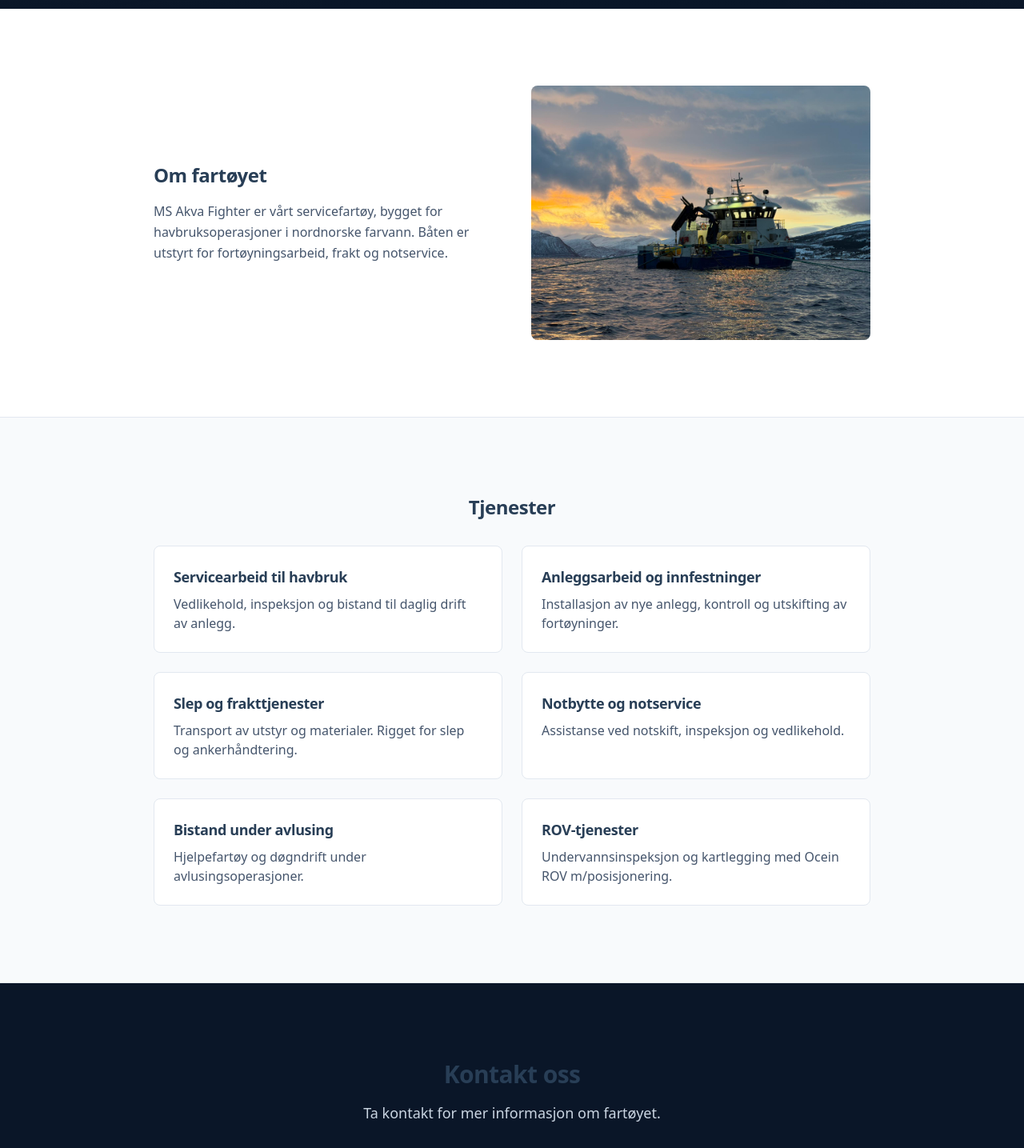
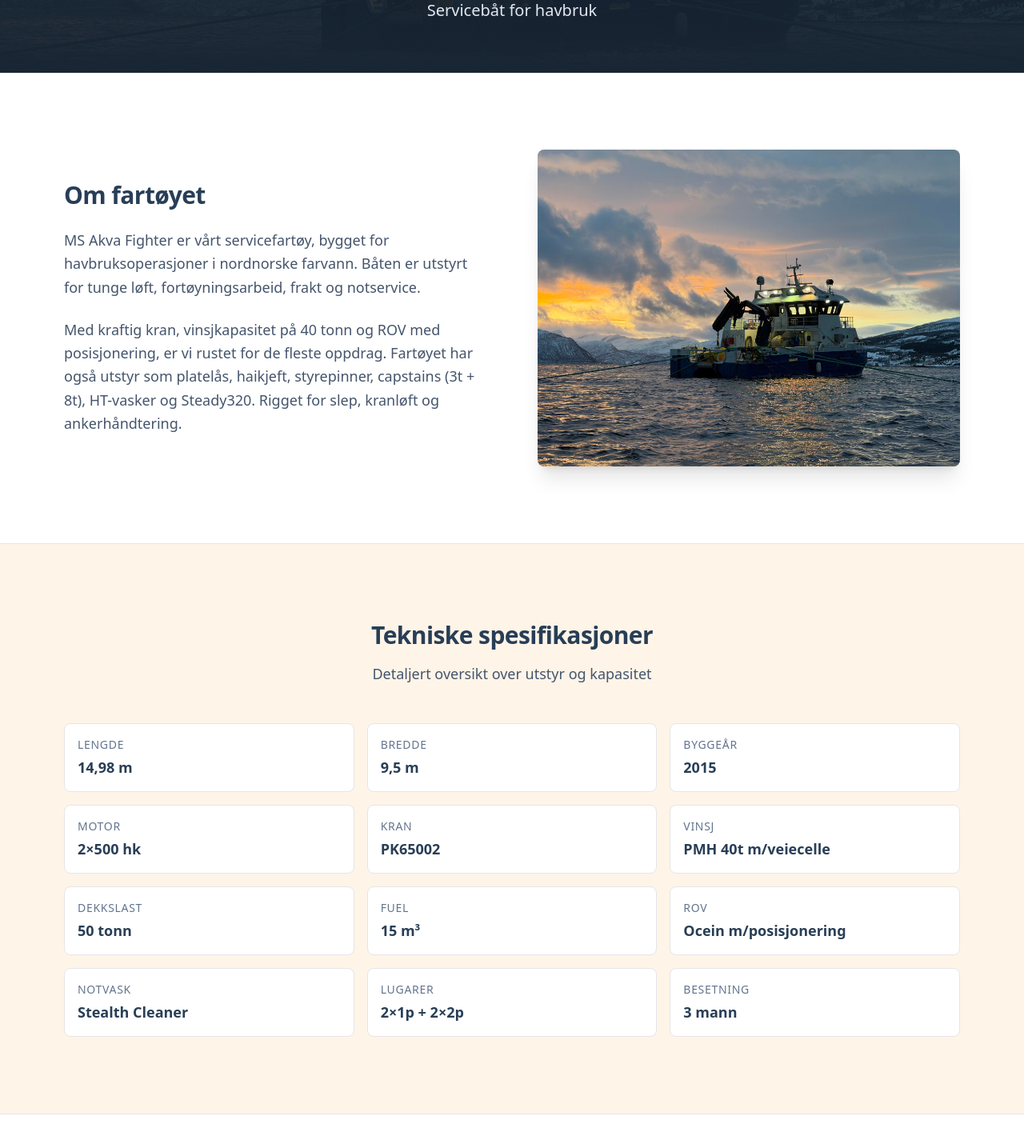
Before and after one commit to maritimbemanning/zeonaqua, a Next.js app: page /akva-fighter in a window 1280 px wide. Shown: the part 389-1824 px from the top of the page at 80% size. Built offline with nearby package versions, Linux system fonts and the light colour scheme.

Commit message:
feat: update pages with new branding, technical specs and components
Co-authored-by: isak <isak@bluecrew.no>

```diff
--- a/app/akva-fighter/page.tsx
+++ b/app/akva-fighter/page.tsx
@@ -3,6 +3,7 @@
 import Image from "next/image";
 import { motion } from "framer-motion";
 import SectionWrapper from "../components/SectionWrapper";
+import SpecGrid from "../components/SpecGrid";
 import { COMPANY, VESSEL, SERVICES } from "../lib/constants";
 
 const fadeIn = {
@@ -10,45 +11,66 @@ const fadeIn = {
   visible: { opacity: 1, y: 0, transition: { duration: 0.5, ease: "easeOut" as const } },
 };
 
+const vesselSpecs = [
+  { label: "Lengde", value: "14,98 m" },
+  { label: "Bredde", value: "9,5 m" },
+  { label: "Byggeår", value: "2015" },
+  { label: "Motor", value: "2×500 hk" },
+  { label: "Kran", value: "PK65002" },
+  { label: "Vinsj", value: "PMH 40t m/veiecelle" },
+  { label: "Dekkslast", value: "50 tonn" },
+  { label: "Fuel", value: "15 m³" },
+  { label: "ROV", value: "Ocein m/posisjonering" },
+  { label: "Notvask", value: "Stealth Cleaner" },
+  { label: "Lugarer", value: "2×1p + 2×2p" },
+  { label: "Besetning", value: "3 mann" },
+];
+
 export default function AkvaFighterPage() {
   return (
     <>
       {/* Hero */}
-      <section className="relative bg-[#0a1628] text-white min-h-[50vh] flex items-end">
+      <section className="relative bg-zeon-navy-dark text-white min-h-[60vh] flex items-end">
         <Image
           src="/images/MS_AkvaFighter.jpg"
           alt="MS Akva Fighter"
           fill
-          className="object-cover opacity-40"
+          className="object-cover opacity-50"
           priority
         />
-        <div className="absolute inset-0 bg-gradient-to-t from-[#0a1628] via-[#0a1628]/50 to-transparent" />
+        <div className="absolute inset-0 bg-gradient-to-t from-zeon-navy-dark via-zeon-navy-dark/40 to-transparent" />
 
         <div className="relative max-w-4xl mx-auto px-8 py-16 w-full text-center">
           <motion.div initial="hidden" animate="visible" variants={fadeIn}>
-            <h1 className="text-4xl md:text-5xl font-bold">{VESSEL.name}</h1>
-            <p className="mt-4 text-xl text-slate-300">{VESSEL.tagline}</p>
+            <h1 className="text-4xl md:text-5xl lg:text-6xl font-bold font-display">{VESSEL.name}</h1>
+            <p className="mt-4 text-xl text-slate-200">{VESSEL.tagline}</p>
           </motion.div>
         </div>
       </section>
 
       {/* Om fartøyet */}
       <SectionWrapper className="bg-white">
-        <div className="max-w-4xl mx-auto">
-          <div className="grid lg:grid-cols-2 gap-12 items-center">
+        <div className="max-w-6xl mx-auto">
+          <div className="grid lg:grid-cols-2 gap-16 items-center">
             <div>
-              <h2 className="text-2xl font-bold text-slate-900 mb-4">Om fartøyet</h2>
-              <p className="text-slate-600 leading-relaxed">
+              <h2 className="text-3xl font-bold text-zeon-navy mb-6 font-display">Om fartøyet</h2>
+              <p className="text-lg text-slate-600 leading-relaxed mb-6">
                 MS Akva Fighter er vårt servicefartøy, bygget for havbruksoperasjoner
-                i nordnorske farvann. Båten er utstyrt for fortøyningsarbeid,
+                i nordnorske farvann. Båten er utstyrt for tunge løft, fortøyningsarbeid,
                 frakt og notservice.
+              </p>
+              <p className="text-lg text-slate-600 leading-relaxed">
+                Med kraftig kran, vinsjkapasitet på 40 tonn og ROV med posisjonering,
+                er vi rustet for de fleste oppdrag. Fartøyet har også utstyr som platelås,
+                haikjeft, styrepinner, capstains (3t + 8t), HT-vasker og Steady320.
+                Rigget for slep, kranløft og ankerhåndtering.
               </p>
             </div>
 
-            <div className="relative aspect-[4/3] rounded-lg overflow-hidden">
+            <div className="relative aspect-[4/3] rounded-lg overflow-hidden shadow-xl">
               <Image
                 src="/images/MS_AkvaFighter.jpg"
-                alt="MS Akva Fighter"
+                alt="MS Akva Fighter på oppdrag"
                 fill
                 className="object-cover"
               />
@@ -57,22 +79,33 @@ export default function AkvaFighterPage() {
         </div>
       </SectionWrapper>
 
+      {/* Spesifikasjoner */}
+      <SectionWrapper className="bg-zeon-cream border-y border-zeon-gray">
+        <div className="max-w-6xl mx-auto">
+          <div className="text-center mb-12">
+             <h2 className="text-3xl font-bold text-zeon-navy mb-4 font-display">Tekniske spesifikasjoner</h2>
+             <p className="text-lg text-slate-600">Detaljert oversikt over utstyr og kapasitet</p>
+          </div>
+          <SpecGrid specs={vesselSpecs} />
+        </div>
+      </SectionWrapper>
+
       {/* Tjenester */}
-      <SectionWrapper className="bg-slate-50 border-y border-slate-200">
-        <div className="max-w-4xl mx-auto">
-          <h2 className="text-2xl font-bold text-slate-900 mb-8 text-center">Tjenester</h2>
+      <SectionWrapper className="bg-white">
+        <div className="max-w-6xl mx-auto">
+          <h2 className="text-3xl font-bold text-zeon-navy mb-12 text-center font-display">Tjenester vi utfører</h2>
 
-          <div className="grid md:grid-cols-2 gap-6">
+          <div className="grid md:grid-cols-2 lg:grid-cols-3 gap-8">
             {SERVICES.map((service) => (
               <div
                 key={service.id}
                 id={service.id}
-                className="bg-white rounded-lg p-6 border border-slate-200"
+                className="bg-white rounded-lg p-8 border border-zeon-gray hover:border-zeon-navy-light/30 hover:shadow-lg transition-all"
               >
-                <h3 className="font-semibold text-lg text-slate-900 mb-2">
+                <h3 className="font-semibold text-xl text-zeon-navy mb-3 font-display">
                   {service.title}
                 </h3>
-                <p className="text-slate-600">{service.description}</p>
+                <p className="text-slate-600 leading-relaxed">{service.description}</p>
               </div>
             ))}
           </div>
@@ -80,16 +113,16 @@ export default function AkvaFighterPage() {
       </SectionWrapper>
 
       {/* Kontakt */}
-      <SectionWrapper className="bg-[#0a1628] text-white">
+      <SectionWrapper className="bg-zeon-navy-dark text-white">
         <div className="max-w-3xl mx-auto text-center">
-          <h2 className="text-3xl font-bold mb-4">Kontakt oss</h2>
+          <h2 className="text-3xl font-bold mb-4 font-display">Kontakt oss</h2>
           <p className="text-lg text-slate-300 mb-8">
-            Ta kontakt for mer informasjon om fartøyet.
+            Ta kontakt for mer informasjon om fartøyet eller for å bestille oppdrag.
           </p>
           <div className="flex flex-col sm:flex-row gap-4 justify-center">
             <a
               href={`tel:${COMPANY.phoneClean}`}
-              className="inline-flex items-center justify-center bg-white text-slate-900 px-8 py-4 rounded-lg font-medium hover:bg-slate-100 transition"
+              className="inline-flex items-center justify-center bg-white text-zeon-navy px-8 py-4 rounded-lg font-medium hover:bg-zeon-cream transition"
             >
               {COMPANY.phone}
             </a>
--- a/app/components/SpecGrid.tsx
+++ b/app/components/SpecGrid.tsx
@@ -1,26 +1,28 @@
-interface Spec {
+import React from "react";
+
+interface SpecItem {
   label: string;
   value: string;
-  context: string;
 }
 
 interface SpecGridProps {
-  specs: Spec[];
+  specs: SpecItem[];
 }
 
 export default function SpecGrid({ specs }: SpecGridProps) {
   return (
-    <div className="grid grid-cols-2 md:grid-cols-3 gap-6">
-      {specs.map((spec) => (
+    <div className="grid grid-cols-1 sm:grid-cols-2 lg:grid-cols-3 gap-4">
+      {specs.map((spec, index) => (
         <div
-          key={spec.label}
-          className="bg-white border border-slate-200 rounded-lg p-4 md:p-6"
+          key={index}
+          className="bg-white p-4 rounded-lg border border-zeon-gray hover:border-zeon-navy-light/30 transition-colors"
         >
-          <p className="text-sm text-slate-500 mb-1">{spec.label}</p>
-          <p className="text-2xl md:text-3xl font-bold text-slate-900 mb-2">
+          <div className="text-sm text-slate-500 uppercase tracking-wider font-medium mb-1">
+            {spec.label}
+          </div>
+          <div className="text-lg font-semibold text-zeon-navy">
             {spec.value}
-          </p>
-          <p className="text-sm text-slate-700">{spec.context}</p>
+          </div>
         </div>
       ))}
     </div>
--- a/app/page.tsx
+++ b/app/page.tsx
@@ -4,22 +4,7 @@ import Image from "next/image";
 import Link from "next/link";
 import { motion } from "framer-motion";
 import SectionWrapper from "./components/SectionWrapper";
-import { COMPANY } from "./lib/constants";
-
-const services = [
-  {
-    title: "Fortøyningsarbeid",
-    description: "Inspeksjon, utskifting og setting av fortøyninger for oppdrettsanlegg.",
-  },
-  {
-    title: "Frakt og logistikk",
-    description: "Transport av utstyr og materialer til anlegg langs kysten.",
-  },
-  {
-    title: "Notservice",
-    description: "Assistanse ved notskift, inspeksjon og vedlikehold.",
-  },
-];
+import { COMPANY, SERVICES } from "./lib/constants";
 
 const fadeIn = {
   hidden: { opacity: 0, y: 20 },
@@ -46,7 +31,7 @@ export default function Home() {
       <motion.section
         initial="hidden"
         animate="visible"
-        className="relative bg-[#0a1628] text-white min-h-screen flex items-center"
+        className="relative bg-zeon-navy-dark text-white min-h-screen flex items-center"
       >
         <div className="absolute inset-0">
           <Image
@@ -56,20 +41,20 @@ export default function Home() {
             className="object-cover opacity-60"
             priority
           />
-          <div className="absolute inset-0 bg-gradient-to-b from-[#0a1628]/30 via-[#0a1628]/40 to-[#0a1628]/90" />
+          <div className="absolute inset-0 bg-gradient-to-b from-zeon-navy-dark/30 via-zeon-navy-dark/40 to-zeon-navy-dark/90" />
         </div>
 
         <div className="relative max-w-4xl mx-auto px-8 py-32 text-center">
           <motion.h1
             variants={fadeIn}
-            className="text-4xl md:text-5xl lg:text-6xl font-bold leading-tight mb-8"
+            className="text-4xl md:text-5xl lg:text-6xl font-bold leading-tight mb-8 font-display"
           >
             Maritime tjenester i Nord-Norge
           </motion.h1>
 
           <motion.p
             variants={fadeIn}
-            className="text-xl md:text-2xl text-slate-300 leading-relaxed max-w-3xl mx-auto"
+            className="text-xl md:text-2xl text-slate-200 leading-relaxed max-w-3xl mx-auto"
           >
             Zeon Aqua AS er et servicebåtrederi som tilbyr spesialiserte tjenester
             til havbruksnæringen og kystnær industri.
@@ -78,7 +63,7 @@ export default function Home() {
           <motion.div variants={fadeIn} className="mt-12">
             <Link
               href="/kontakt"
-              className="inline-flex items-center justify-center bg-white text-slate-900 px-8 py-4 rounded-lg font-medium hover:bg-slate-100 transition"
+              className="inline-flex items-center justify-center bg-white text-zeon-navy px-8 py-4 rounded-lg font-medium hover:bg-zeon-cream transition"
             >
               Ta kontakt
             </Link>
@@ -88,9 +73,9 @@ export default function Home() {
 
       {/* Tjenester */}
       <SectionWrapper className="bg-white">
-        <div className="max-w-5xl mx-auto">
+        <div className="max-w-6xl mx-auto">
           <div className="text-center mb-16">
-            <h2 className="text-3xl font-bold text-slate-900 mb-4">Våre tjenester</h2>
+            <h2 className="text-3xl font-bold text-zeon-navy mb-4 font-display">Våre tjenester</h2>
             <p className="text-lg text-slate-600 max-w-2xl mx-auto">
               Vi leverer maritime servicetjenester til havbruksnæringen og
               kystnær industri.
@@ -98,20 +83,20 @@ export default function Home() {
           </div>
 
           <motion.div
-            className="grid md:grid-cols-2 gap-8"
+            className="grid md:grid-cols-2 lg:grid-cols-3 gap-8"
             initial="hidden"
             whileInView="visible"
             viewport={{ once: true, margin: "-50px" }}
             variants={staggerContainer}
           >
-            {services.map((service) => (
+            {SERVICES.map((service) => (
               <motion.div
-                key={service.title}
+                key={service.id}
                 variants={cardVariant}
                 whileHover={{ y: -4, transition: { duration: 0.2 } }}
-                className="border border-slate-200 rounded-lg p-6 hover:border-slate-300 hover:shadow-lg transition-shadow cursor-default"
+                className="border border-zeon-gray rounded-lg p-6 hover:border-zeon-navy-light/30 hover:shadow-lg transition-all cursor-default bg-white"
               >
-                <h3 className="font-semibold text-lg text-slate-900 mb-2">
+                <h3 className="font-semibold text-lg text-zeon-navy mb-2 font-display">
                   {service.title}
                 </h3>
                 <p className="text-slate-600">{service.description}</p>
@@ -122,7 +107,7 @@ export default function Home() {
       </SectionWrapper>
 
       {/* Fartøy */}
-      <SectionWrapper className="bg-slate-50 border-y border-slate-200">
+      <SectionWrapper className="bg-zeon-cream border-y border-zeon-gray">
         <div className="max-w-5xl mx-auto">
           <motion.div
             className="grid lg:grid-cols-2 gap-12 items-center"
@@ -132,15 +117,15 @@ export default function Home() {
             variants={staggerContainer}
           >
             <motion.div variants={cardVariant}>
-              <h2 className="text-3xl font-bold text-slate-900 mb-4">MS Akva Fighter</h2>
-              <p className="text-lg text-slate-600 leading-relaxed mb-6">
+              <h2 className="text-3xl font-bold text-zeon-navy mb-4 font-display">MS Akva Fighter</h2>
+              <p className="text-lg text-slate-700 leading-relaxed mb-6">
                 Vårt fartøy er en servicebåt bygget for havbruksoperasjoner i
                 nordnorske farvann. Båten er utstyrt for fortøyningsarbeid,
                 frakt og notservice.
               </p>
               <Link
                 href="/akva-fighter"
-                className="inline-flex items-center text-slate-900 font-medium hover:text-slate-600 group"
+                className="inline-flex items-center text-zeon-navy font-semibold hover:text-zeon-navy-light group"
               >
                 Les mer om fartøyet
                 <svg className="w-4 h-4 ml-2 group-hover:translate-x-1 transition-transform" fill="none" stroke="currentColor" viewBox="0 0 24 24">
@@ -151,7 +136,7 @@ export default function Home() {
 
             <motion.div
               variants={cardVariant}
-              className="relative aspect-[4/3] rounded-lg overflow-hidden"
+              className="relative aspect-[4/3] rounded-lg overflow-hidden shadow-xl"
               whileHover={{ scale: 1.02 }}
               transition={{ duration: 0.3 }}
             >
@@ -175,14 +160,14 @@ export default function Home() {
           viewport={{ once: true, margin: "-50px" }}
           variants={fadeIn}
         >
-          <h2 className="text-3xl font-bold text-slate-900 mb-4">Om selskapet</h2>
+          <h2 className="text-3xl font-bold text-zeon-navy mb-4 font-display">Om selskapet</h2>
           <p className="text-lg text-slate-600 leading-relaxed mb-8">
             Zeon Aqua AS ble etablert i 2024 og er basert i Botnhamn, strategisk
             plassert mellom Tromsø og Senja.
           </p>
           <Link
             href="/var-historie"
-            className="inline-flex items-center text-slate-900 font-medium hover:text-slate-600 group"
+            className="inline-flex items-center text-zeon-navy font-semibold hover:text-zeon-navy-light group"
           >
             Les mer om oss
             <svg className="w-4 h-4 ml-2 group-hover:translate-x-1 transition-transform" fill="none" stroke="currentColor" viewBox="0 0 24 24">
@@ -193,7 +178,7 @@ export default function Home() {
       </SectionWrapper>
 
       {/* Kontakt */}
-      <SectionWrapper className="bg-[#0a1628] text-white">
+      <SectionWrapper className="bg-zeon-navy-dark text-white">
         <motion.div
           className="max-w-3xl mx-auto text-center"
           initial="hidden"
@@ -201,14 +186,14 @@ export default function Home() {
           viewport={{ once: true, margin: "-50px" }}
           variants={fadeIn}
         >
-          <h2 className="text-3xl font-bold mb-4">Kontakt oss</h2>
+          <h2 className="text-3xl font-bold mb-4 font-display">Kontakt oss</h2>
           <p className="text-lg text-slate-300 mb-8">
             Ta kontakt for mer informasjon om våre tjenester.
           </p>
           <div className="flex flex-col sm:flex-row gap-4 justify-center">
             <motion.a
               href={`tel:${COMPANY.phoneClean}`}
-              className="inline-flex items-center justify-center bg-white text-slate-900 px-8 py-4 rounded-lg font-medium hover:bg-slate-100 transition"
+              className="inline-flex items-center justify-center bg-white text-zeon-navy px-8 py-4 rounded-lg font-medium hover:bg-zeon-cream transition"
               whileHover={{ scale: 1.03 }}
               whileTap={{ scale: 0.98 }}
             >
```
